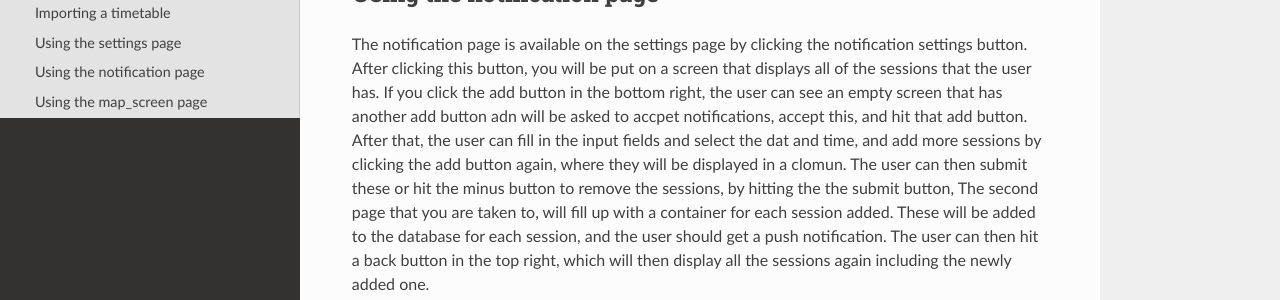
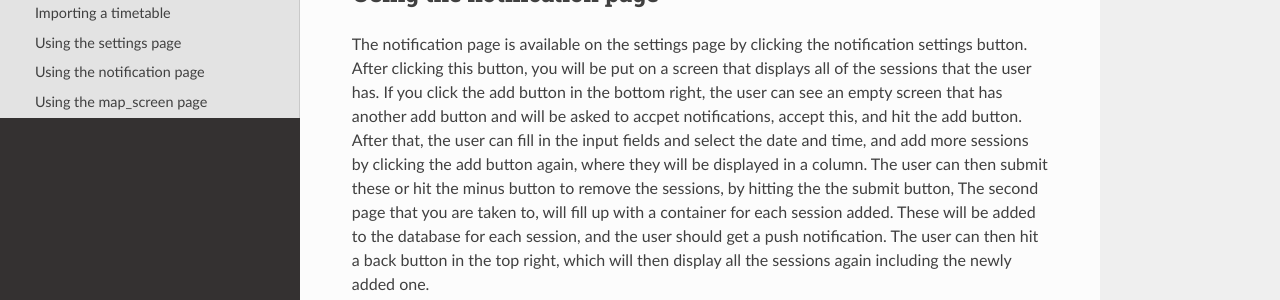
Before and after one commit to SETAP-23-24/timetable-scheduler-docs, a Sphinx documentation site: the page built from docs/source/usage.rst, in a window 1280 px wide and 900 px high, scrolled down 1043 px. Shown: the part 223-523 px from the top of the window. Built offline with Sphinx 7.4.7 and the Read the Docs theme 2.0.0, drawn with Linux system fonts in a browser that asks for light colours.

Commit message:
Update usage.rst
Fix spelling mistakes

```diff
--- a/docs/source/usage.rst
+++ b/docs/source/usage.rst
@@ -61,8 +61,8 @@ Using the notification page
 
 The notification page is available on the settings page by clicking the notification settings button.
 After clicking this button, you will be put on a screen that displays all of the sessions that the user has.
-If you click the add button in the bottom right, the user can see an empty screen that has another add button adn will be asked to accpet notifications, accept this, and hit that add button.
-After that, the user can fill in the input fields and select the dat and time, and add more sessions by clicking the add button again, where they will be displayed in a clomun. The user can then submit these or hit the minus button to remove the sessions, by hitting the the submit button, The second page that you are taken to, will fill up with a container for each session added. These will be added to the database for each session, and the user should get a push notification. The user can then hit a back button in the top right, which will then display all the sessions again including the newly added one.
+If you click the add button in the bottom right, the user can see an empty screen that has another add button and will be asked to accpet notifications, accept this, and hit the add button.
+After that, the user can fill in the input fields and select the date and time, and add more sessions by clicking the add button again, where they will be displayed in a column. The user can then submit these or hit the minus button to remove the sessions, by hitting the the submit button, The second page that you are taken to, will fill up with a container for each session added. These will be added to the database for each session, and the user should get a push notification. The user can then hit a back button in the top right, which will then display all the sessions again including the newly added one.
 
 Using the map_screen page
 -------------------------
```
